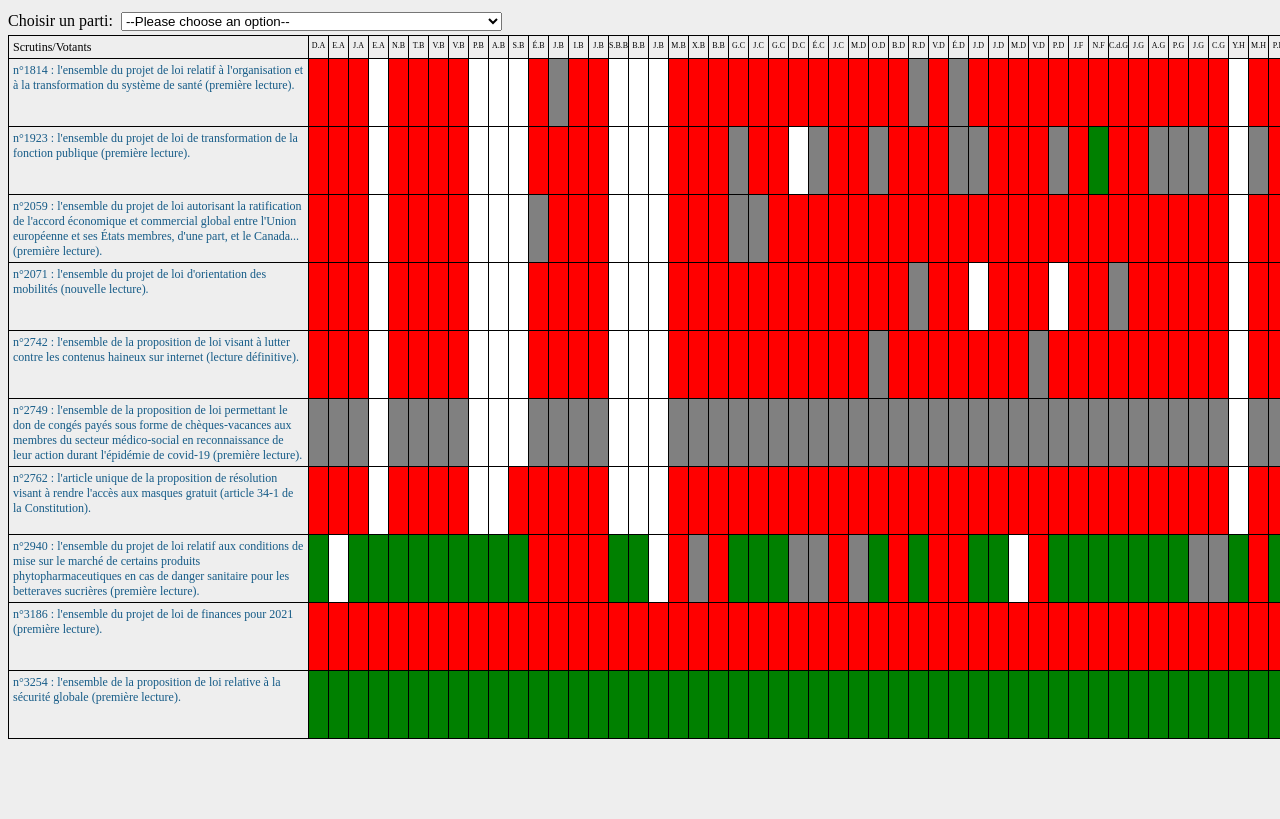
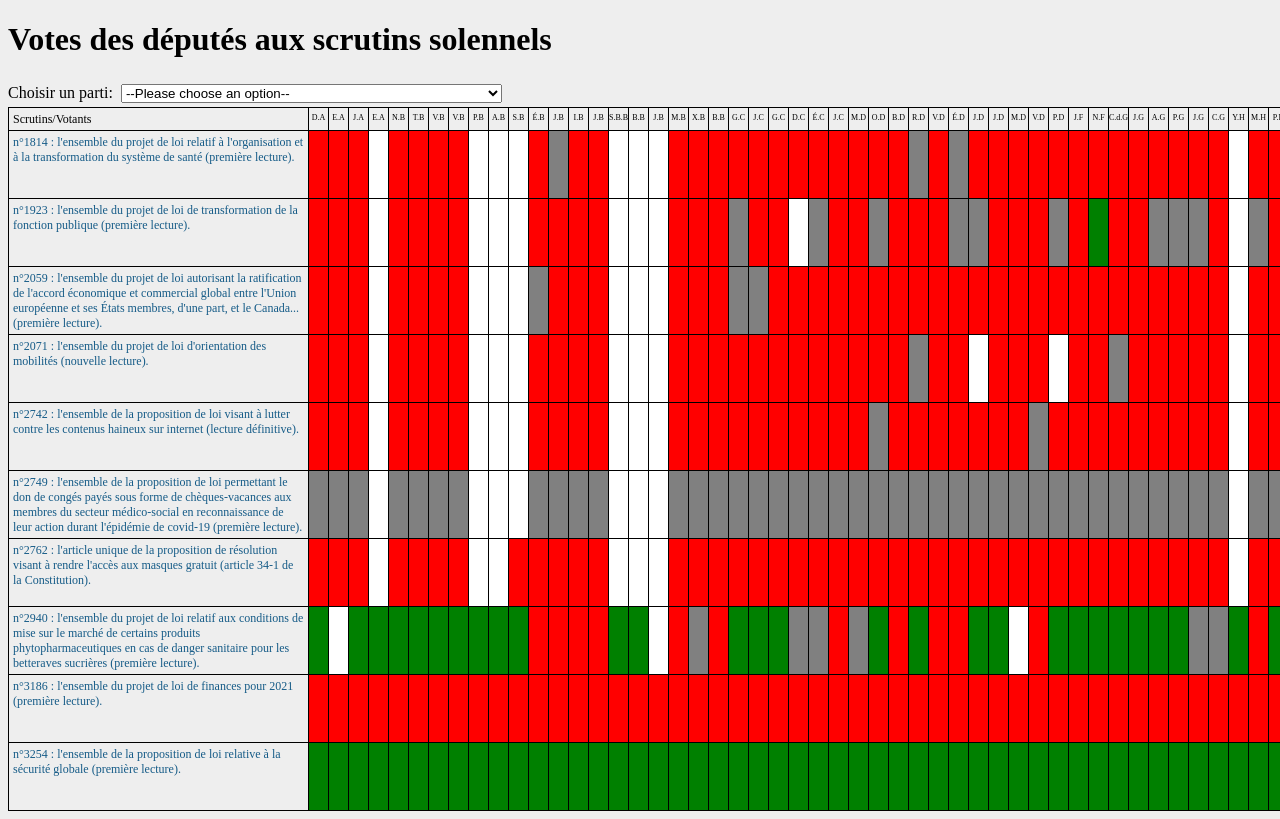
Before and after one commit to Valouleloup/scrutin-visualizer, a plain HTML site: page index.html in a window 1280 px wide. Shown: the top 819 px of the page. Drawn offline with Linux system fonts and the light colour scheme.

Commit message:
Update index.html

```diff
--- a/index.html
+++ b/index.html
@@ -63,6 +63,7 @@
     </style>
 </head>
 <body>
+    <h1>Votes des députés aux scrutins solennels</h1>
     <label for="group-select">Choisir un parti:</label>
     <select name="group" id="group-select" onchange="updateTable(this)">
         <option value="">--Please choose an option--</option>
```
